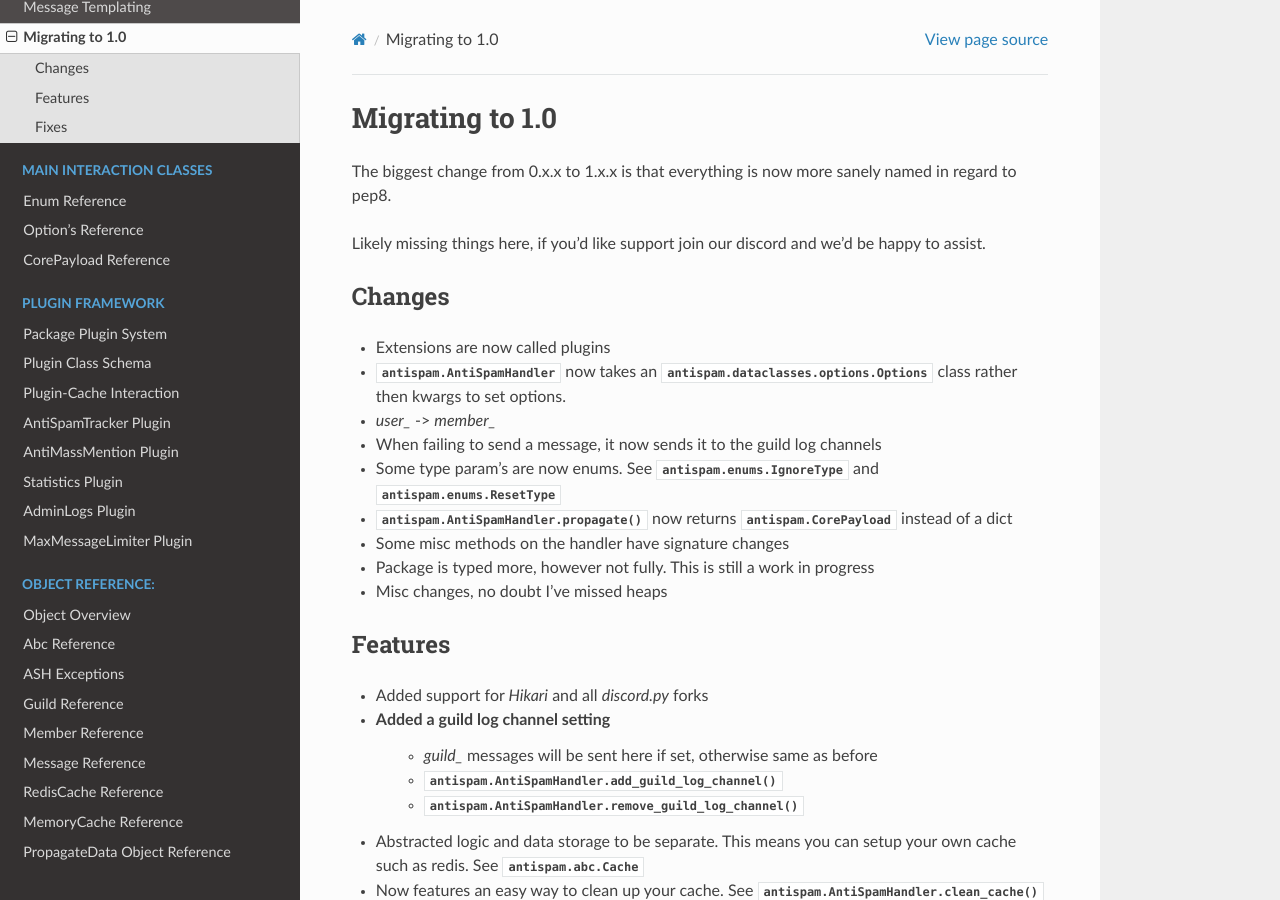
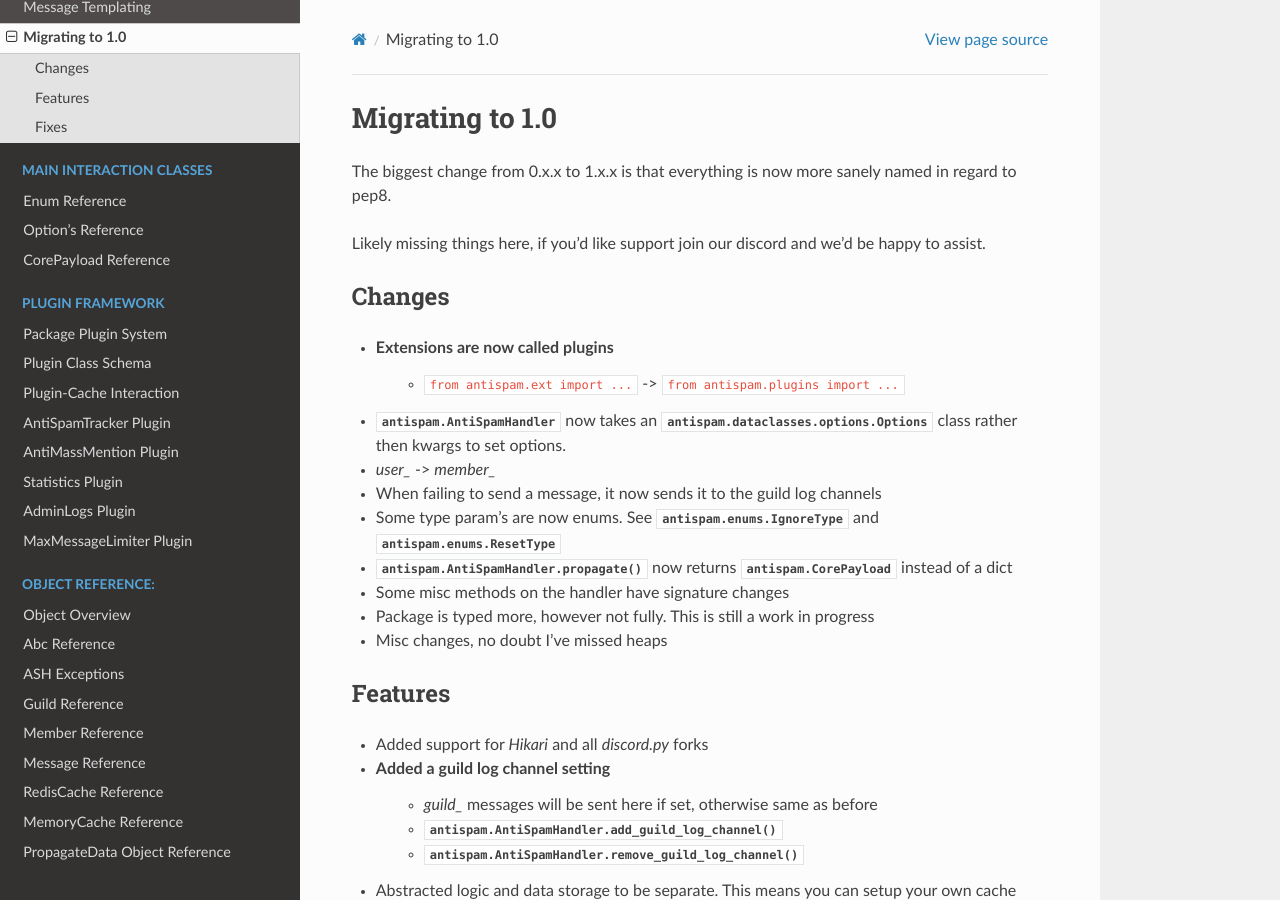
Before and after one commit to Skelmis/Discord-Anti-Spam, a Sphinx documentation site: the page built from docs/modules/migrating.rst, in a window 1280 px wide and 900 px high. Built offline with Sphinx 7.4.7 and the Read the Docs theme 2.0.0, drawn with Linux system fonts in a browser that asks for light colours.

Commit message:
Make docs a little clearer

```diff
--- a/docs/modules/migrating.rst
+++ b/docs/modules/migrating.rst
@@ -11,6 +11,7 @@ Changes
 -------
 
 - Extensions are now called plugins
+    - ``from antispam.ext import ...`` -> ``from antispam.plugins import ...``
 
 - :py:class:`antispam.AntiSpamHandler` now takes an :py:class:`antispam.dataclasses.options.Options`
   class rather then kwargs to set options.
```
